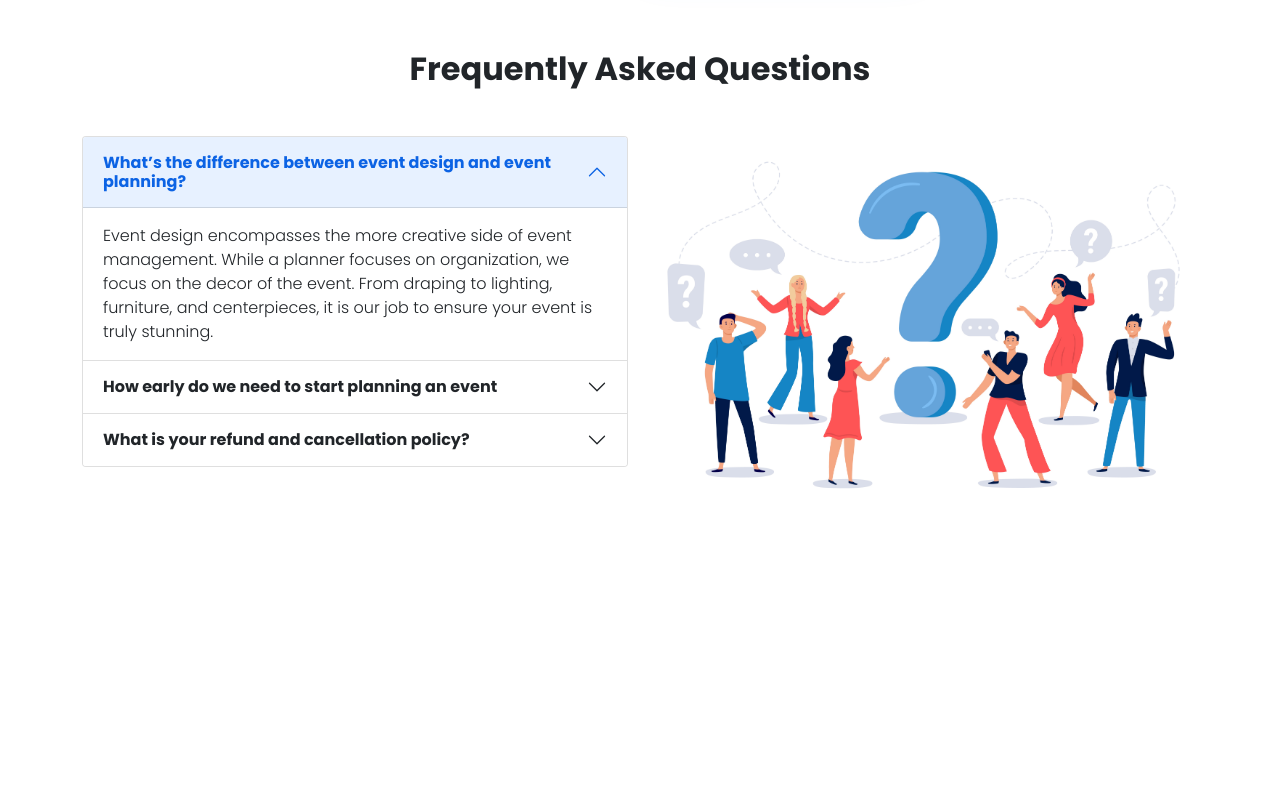
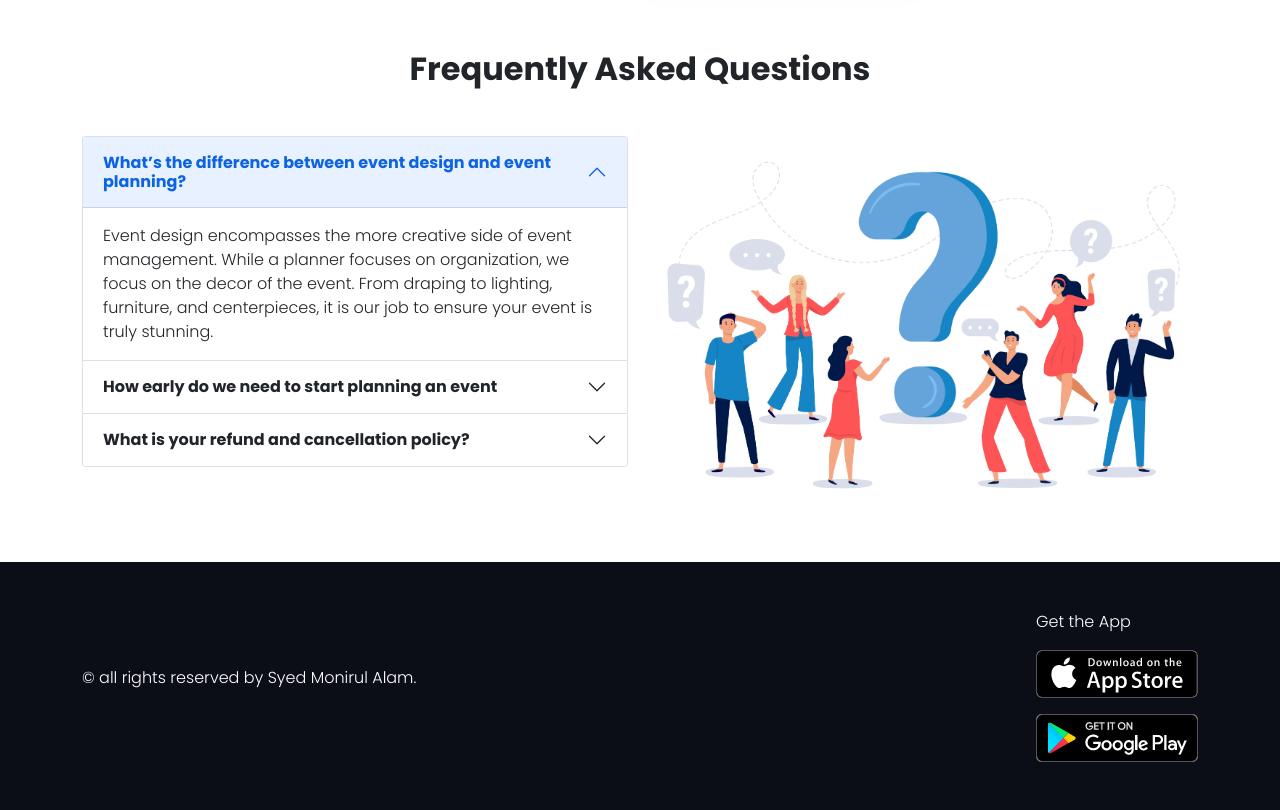
Before and after one commit to SyedMonir/agrabad-convention-center, a plain HTML site: page index.html in a window 1280 px wide. Shown: the part 1793-2603 px from the top of the page. Before the commit the page ends 2355 px from the top, so only its background shows below. Drawn offline with nearby package versions, Linux system fonts and the light colour scheme.

Commit message:
footer done

```diff
--- a/index.html
+++ b/index.html
@@ -293,6 +293,28 @@
     </section>
 
 
+    <!-- FOOTER  -->
+
+    <footer class="text-white  ">
+        <div class="container d-flex justify-content-between align-items-center">
+            <div >
+                <p>&copy; all rights reserved by Syed Monirul Alam.</p>
+            </div>
+            <div class="d-flex flex-column ">
+                <p class="pt-5">Get the App</p>
+                <a href="https://apps.apple.com/us/app/angry-birds-journey/id1498198098" class="pb-3" target="_blank" rel="noopener noreferrer">
+                    <img src="./images/app-store.png" alt="">
+                </a>
+                <a href="https://play.google.com/store/apps/details?id=learn.programming.courses" class="pb-5" target="_blank" rel="noopener noreferrer">
+                    <img src="./images/google-play.png" alt="">
+                </a>
+            </div>
+        </div>
+    </footer>
+
+
+
+
 
 
     <!-- Bootstrap JS  -->
--- a/style.css
+++ b/style.css
@@ -104,3 +104,10 @@
         bottom: 30px;
     }
 }
+
+
+
+/* FOoter  */
+footer {
+    background-color: #0B0D17;
+}
```
Also changed, not shown: images/app-store.png (added), images/google-play.png (added).
